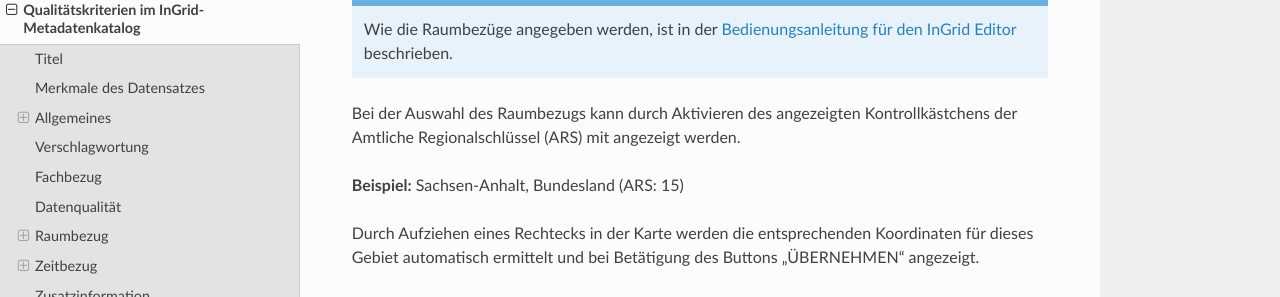
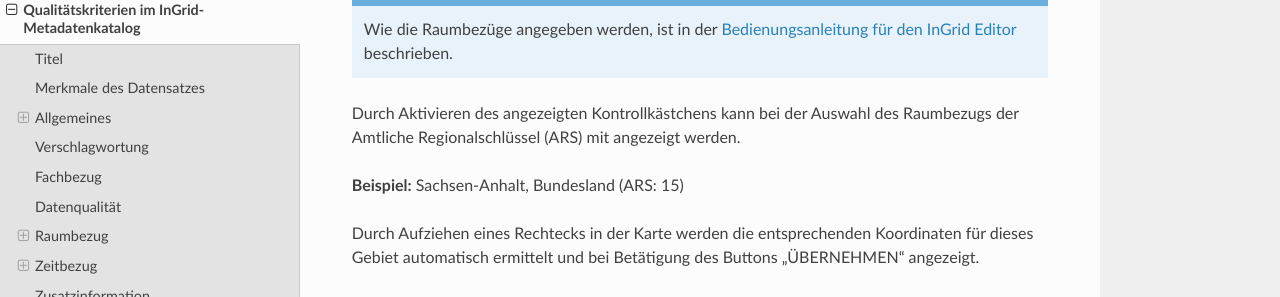
Before and after one commit to tomiwo/ingrid-mdk-st-high-quality-metadata, a Sphinx documentation site: the page built from docs/qualitaetsmanagement/metadatenschema-ige.rst, in a window 1280 px wide and 900 px high, scrolled down 4568 px. Shown: the part 154-451 px from the top of the window. Built offline with Sphinx 7.4.7 and the Read the Docs theme 3.1.0, drawn with Linux system fonts in a browser that asks for light colours.

```diff
--- a/docs/qualitaetsmanagement/metadatenschema-ige.rst
+++ b/docs/qualitaetsmanagement/metadatenschema-ige.rst
@@ -158,7 +158,7 @@ Polygon: POLYGON ((13.4050 52.5200, 13.4060 52.5200, 13.4060 52.5210, 13.4050 52
 
 .. seealso:: Wie die Raumbezüge angegeben werden, ist in der `Bedienungsanleitung  für den InGrid Editor <https://metaver-bedienungsanleitung.readthedocs.io/de/latest/ingrid-editor/erfassung/erfassung-metadaten.html#abschnitt-raumbezug>`_ beschrieben.
 
-Bei der Auswahl des Raumbezugs kann durch Aktivieren des angezeigten Kontrollkästchens der Amtliche Regionalschlüssel (ARS) mit angezeigt werden.
+Durch Aktivieren des angezeigten Kontrollkästchens kann bei der Auswahl des Raumbezugs der Amtliche Regionalschlüssel (ARS) mit angezeigt werden.
 
 **Beispiel:** Sachsen-Anhalt, Bundesland (ARS: 15)
 
```
